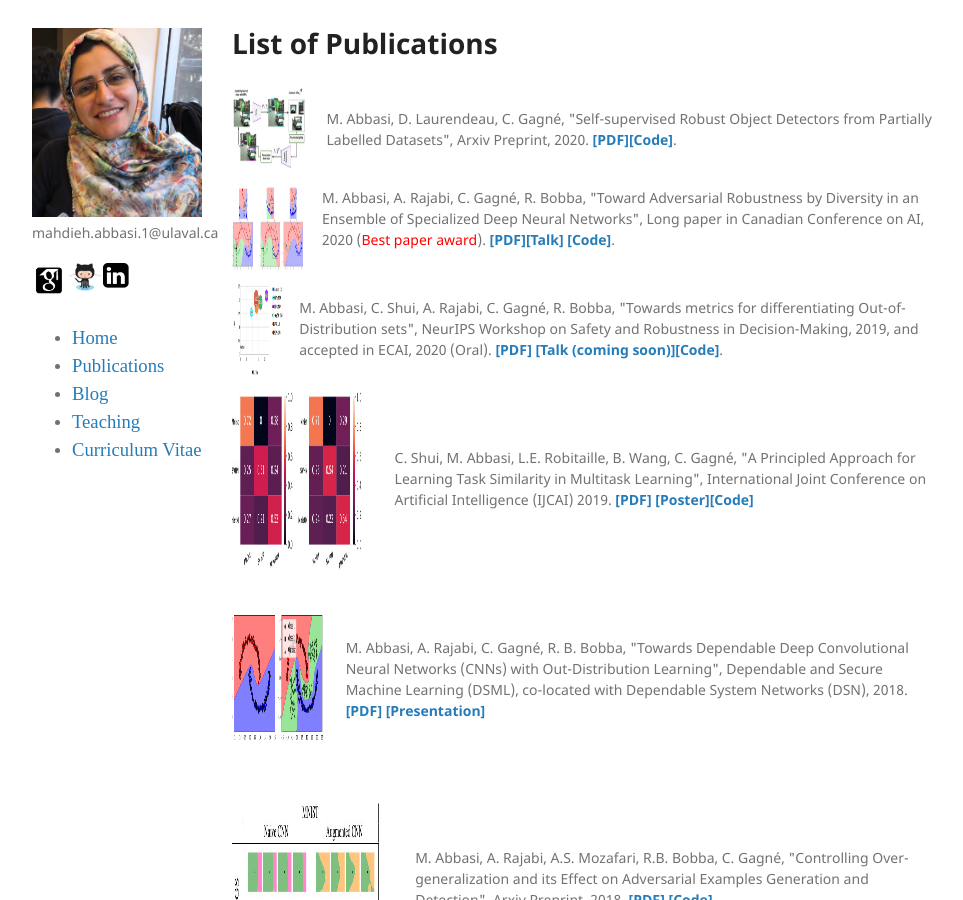
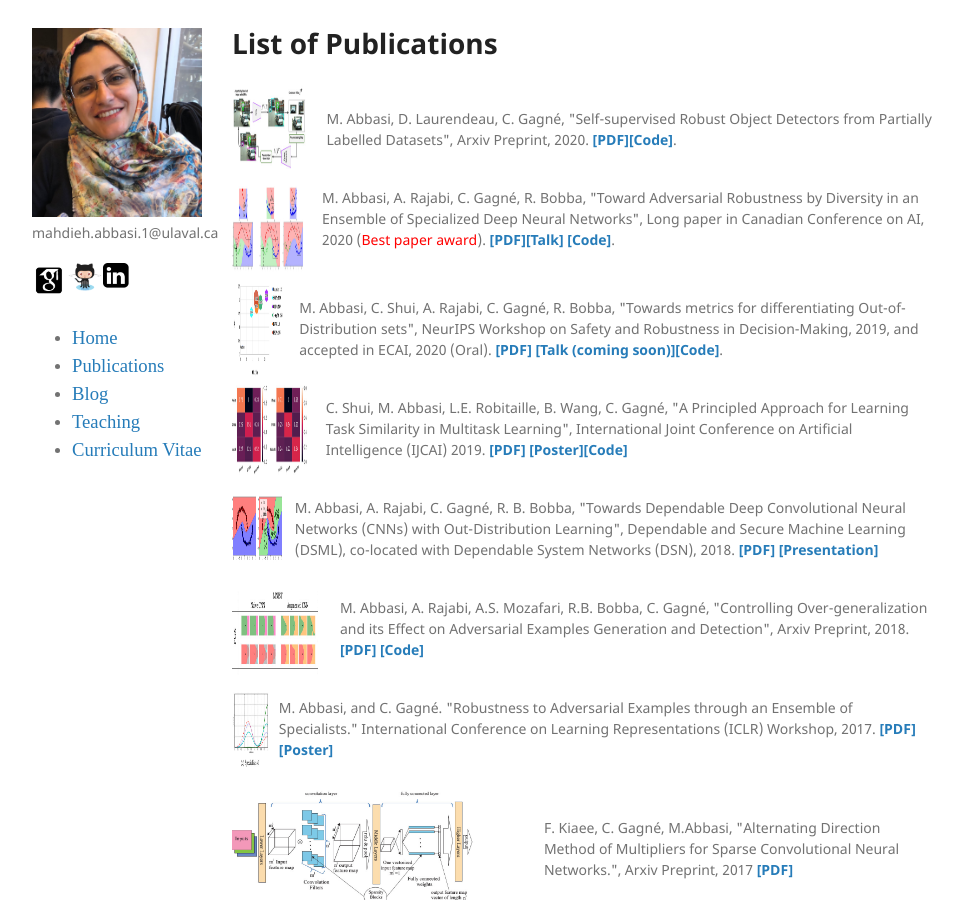
Before and after one commit to mahdaneh/mahdaneh.github.io, a Jekyll site: the page built from publications.html, in a window 1280 px wide and 900 px high. Shown: the whole window, without its empty margins (158-1121 px from the left). Built offline with Jekyll 4.4.1, drawn with Linux system fonts in a browser that asks for light colours.

Commit message:
Update publications.html

```diff
--- a/publications.html
+++ b/publications.html
@@ -32,7 +32,7 @@ M. Abbasi, C. Shui, A. Rajabi, C. Gagné, R. Bobba, &quot;Towards metrics for di
 </div>
 <div class="parent">
 <div class="img">
-<img width="400" height="200" style="vertical-align:middle" src="/images/MTL.jpg" />
+<img width="100" height="100" style="vertical-align:middle" src="/images/MTL.jpg" />
 </div>
 <div class="text">
 C. Shui, M. Abbasi, L.E. Robitaille, B. Wang, C. Gagné, &quot;A Principled Approach for Learning Task Similarity in Multitask Learning&quot;,
@@ -41,7 +41,7 @@ C. Shui, M. Abbasi, L.E. Robitaille, B. Wang, C. Gagné, &quot;A Principled Appr
 </div>
 <div class="parent">
 <div class="img">
-<img width="300" height="200" style="vertical-align:middle" src="/images/DSML.jpg" />
+<img width="100" height="100" style="vertical-align:middle" src="/images/DSML.jpg" />
 </div>
 <div class="text">
 M. Abbasi, A. Rajabi, C. Gagné, R. B. Bobba, &quot;Towards Dependable Deep Convolutional Neural Networks (CNNs) with Out-Distribution Learning&quot;, Dependable and Secure Machine Learning (DSML), co-located with Dependable System Networks (DSN), 2018.
@@ -50,7 +50,7 @@ M. Abbasi, A. Rajabi, C. Gagné, R. B. Bobba, &quot;Towards Dependable Deep Conv
 </div>
 <div class="parent">
 <div class="img">
-<img width="300" height="200" style="vertical-align:middle" src="/images/A-CNN.jpg" />
+<img width="100" height="100" style="vertical-align:middle" src="/images/A-CNN.jpg" />
 </div>
 <div class="text">
 M. Abbasi, A. Rajabi, A.S. Mozafari, R.B. Bobba, C. Gagné, &quot;Controlling Over-generalization and its Effect on Adversarial Examples Generation and Detection&quot;, Arxiv Preprint, 2018.
@@ -59,7 +59,7 @@ M. Abbasi, A. Rajabi, A.S. Mozafari, R.B. Bobba, C. Gagné, &quot;Controlling Ov
 </div>
 <div class="parent">
 <div class="img">
-<img width="300" height="200" style="vertical-align:middle" src="/images/ICLR17.jpg" />
+<img width="100" height="100" style="vertical-align:middle" src="/images/ICLR17.jpg" />
 </div>
 <div class="text">
 M. Abbasi, and C. Gagné. &quot;Robustness to Adversarial Examples through an Ensemble of Specialists.&quot; International Conference on Learning Representations (ICLR) Workshop, 2017.
@@ -77,7 +77,7 @@ F. Kiaee, C. Gagné, M.Abbasi, &quot;Alternating Direction Method of Multipliers
 </div>
 <div class="parent">
 <div class="img">
-<img width="300" height="200" style="vertical-align:middle" src="/images/3DV15.jpg" />
+<img width="100" height="100" style="vertical-align:middle" src="/images/3DV15.jpg" />
 </div>
 <div class="text">
 M. Abbasi, H. R. Rabiee, and C. Gagné. &quot;Monocular 3D Human Pose Estimation with a Semi-supervised Graph-based Method.&quot;
```
